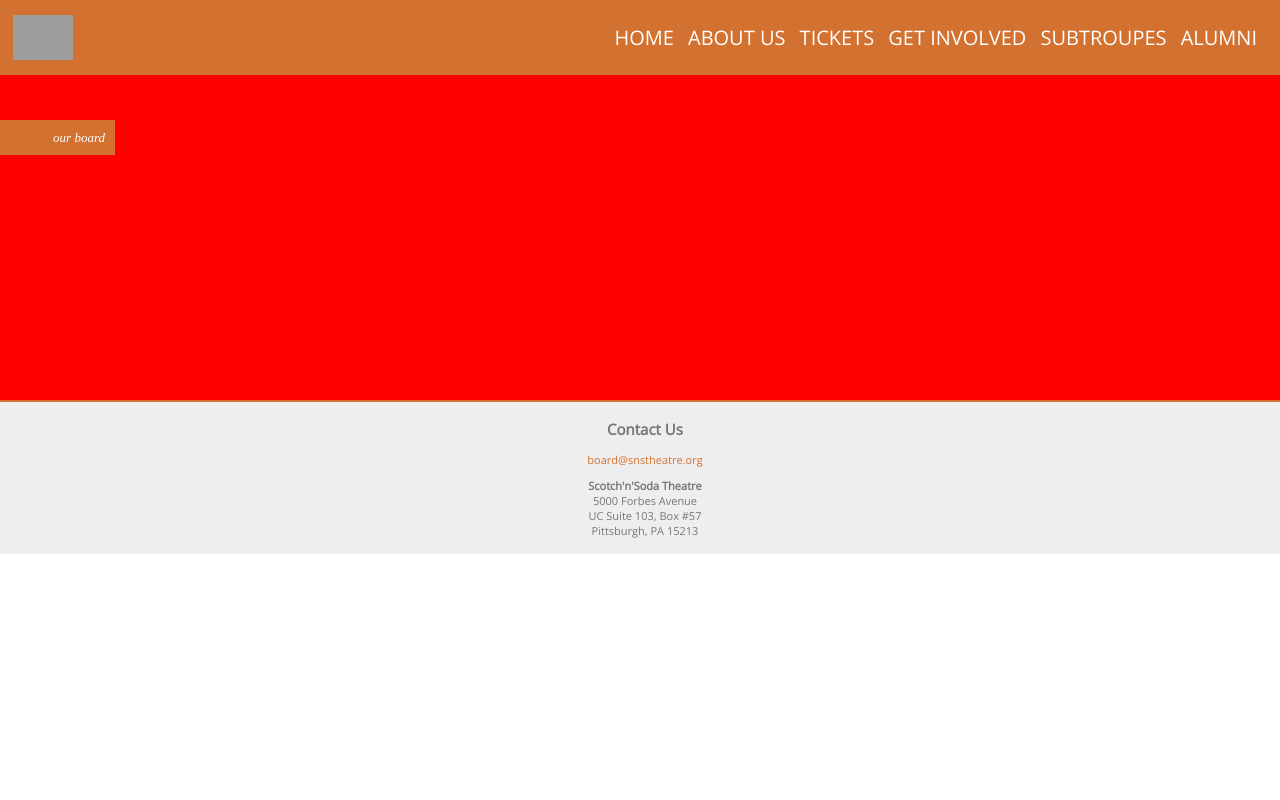
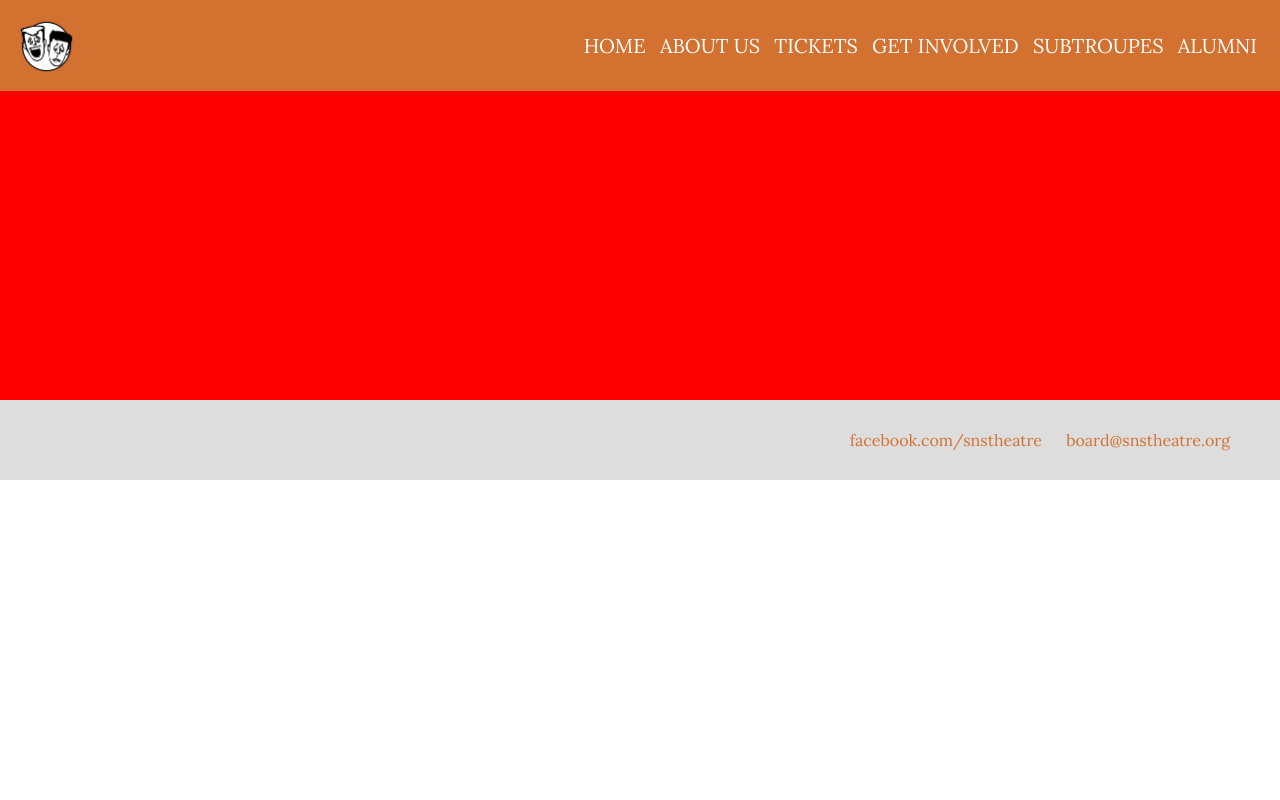
Before and after one commit to rendavison/snsWebsite, a Flask app: page /red in a window 1280 px wide. Run offline with Flask 2, Linux system fonts and the light colour scheme; grey boxes are pictures that could not be loaded.

Commit message:
finished home page

```diff
--- a/app/static/sass/helper/_variables.scss
+++ b/app/static/sass/helper/_variables.scss
@@ -2,9 +2,7 @@
 $sns-orange: rgba(211, 113, 48, 1);
 $body-color: rgba(0, 0, 0, 1);
 $background-color: rgba(255, 255, 255, 1);
-$regular-gray: rgba(238, 238, 238, 1);
+$regular-gray: rgba(221, 221, 221, 1);
 
 /*FONTS*/
-$body-font: 'Open Sans', Helvetica, sans-serif;
-
-/*IMAGES*/
+$body-font: 'Lora', serif;
--- a/app/static/sass/main.css
+++ b/app/static/sass/main.css
@@ -3,12 +3,11 @@
 /*This imports the mixins, placeholders, and variables from the helper folder*/
 /*COLORS*/
 /*FONTS*/
-/*IMAGES*/
 /*This imports all outside Google fonts*/
-@import url(https://fonts.googleapis.com/css?family=Open+Sans);
+@import url(https://fonts.googleapis.com/css?family=Lora:400,400italic,700,700italic);
 /*Global classes*/
 html, body {
-  font-family: "Open Sans", Helvetica, sans-serif;
+  font-family: "Lora", serif;
   background: white;
   margin: 0px;
   width: 100%;
@@ -43,19 +42,19 @@ h1 {
   width: 100%;
   margin: auto;
   height: 75px;
-  z-index: 999;
+  z-index: 9999;
   position: fixed; }
   .topbar a {
     color: white;
     text-transform: uppercase;
     font-size: 20px; }
   .topbar img {
-    height: 45px;
+    height: 65px;
     float: left; }
 
-/*Board tab*/
+/*Announcements*/
 .content {
-  background: #eeeeee;
+  background: #dddddd;
   width: 260px;
   height: 0px;
   overflow: hidden;
@@ -112,20 +111,34 @@ h1 {
 
 /*Carousel Styling*/
 .slideshow {
-  margin-top: 10%; }
+  margin-top: 75px;
+  overflow: hidden; }
   .slideshow img {
-    border: 10px solid #eeeeee; }
+    width: 100%; }
 
 /*Informational footer*/
 .footer {
   width: 100%;
-  background: #eeeeee;
-  border-top: 2px solid #d37130;
-  padding: 5px;
-  font-size: 11px;
+  background: #dddddd;
+  padding: 30px;
   color: #777;
-  text-align: center; }
-  .footer h2 {
-    font-size: 15px; }
+  text-align: right; }
+
+/*Breaking legs*/
+.homebox {
+  width: 280px;
+  height: 130px;
+  background: white;
+  opacity: 0.6;
+  z-index: 999;
+  position: absolute;
+  top: 15%;
+  right: 100px;
+  padding: 10px; }
+  .homebox .text {
+    font-size: 20px;
+    text-align: center;
+    font-style: italic;
+    color: black; }
 
 /*# sourceMappingURL=main.css.map */
--- a/app/static/slick/slick.css
+++ b/app/static/slick/slick.css
@@ -47,7 +47,7 @@
 
 .slick-slide {
   float: left;
-  height: 75%;
+  height: 100%;
   min-height: 1px;
   display: none; }
   [dir="rtl"] .slick-slide {
--- a/app/static/slick/slick.scss
+++ b/app/static/slick/slick.scss
@@ -60,7 +60,7 @@
 }
 .slick-slide {
     float: left;
-    height: 75%;
+    height: 100%;
     min-height: 1px;
     [dir="rtl"] & {
         float: right;
--- a/app/templates/base.html
+++ b/app/templates/base.html
@@ -32,7 +32,9 @@
     <table class="topbar"><tr>
 
       <td>
-        <img src="http://i64.tinypic.com/29gd3bq.png" />
+        <a href="/">
+          <img src="{{ url_for('static', filename='images/sns_logo.png')  }}" />
+        </a>
       </td>
 
       <td align="right">
@@ -44,37 +46,17 @@
         <a style="margin-right: 10px;" href="/alumni">alumni</a>
       </td>
 
-   </tr></table>
-
-   <!--Board tab-->
-
-   <div class="tab">our board
-     <div class="content">
-       Ryan LaPré (President)<br>
-       Grace Lazos (Vice President)<br>
-       Maggie Davis (Artistic Director)<br>
-       Keaton Shapiro (Managing Director)<br>
-       Alexandra Halberstadt (Secretary)<br>
-       Caroline Hermans (Public Relations Coordinator)<br>
-       Michael Wagner (Techincal Coordinator)<br>
-       Heather Graci (General Membership Coodrinator)<br>
-       Emily Broude (Executive Board Member)
-     </div>
-   </div>
+    </tr></table>
 
     {% block content %} {% endblock %}
 
     <div class="footer">
-      <h2>
-        Contact Us
-      </h2>
-      <div style="positon: relative; top: -5px;">
-        <a href="mailto:board@snstheatre.org">board@snstheatre.org</a><p />
-        <b>Scotch'n'Soda Theatre</b><br>
-        5000 Forbes Avenue<br>
-        UC Suite 103, Box #57<br>
-        Pittsburgh, PA 15213
-      </div>
+      <a href="http://www.facebook.com/snstheatre" style="margin-right: 20px;">
+        facebook.com/snstheatre
+      </a>
+      <a href="mailto:board@snstheatre.org" style="padding-right: 80px;">
+        board@snstheatre.org
+      </a>
     </div>
 
   </body>
```
Also changed, not shown: other parts of app/static/sass/main.css (+5 -5 lines), app/static/sass/main.scss (+32 -16 lines), app/templates/index.html (+26 -18 lines), app/static/images/DSC_0181.jpg (deleted), app/static/images/DSC_0566.jpg (deleted), app/static/images/sns_logo.png, 5 other files.
